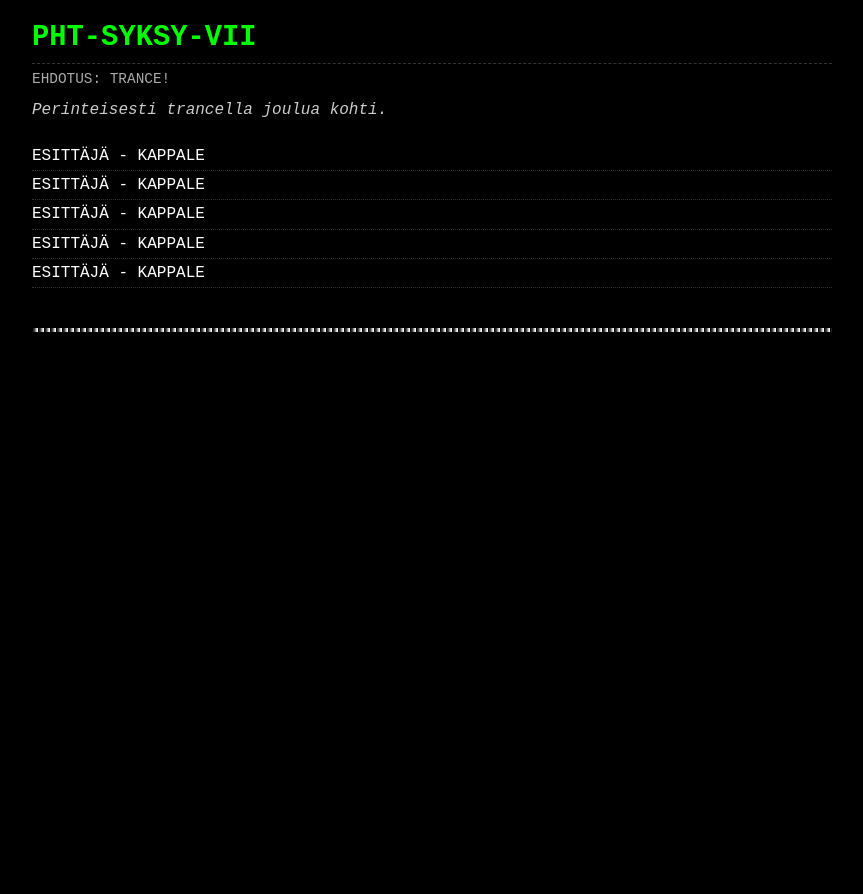
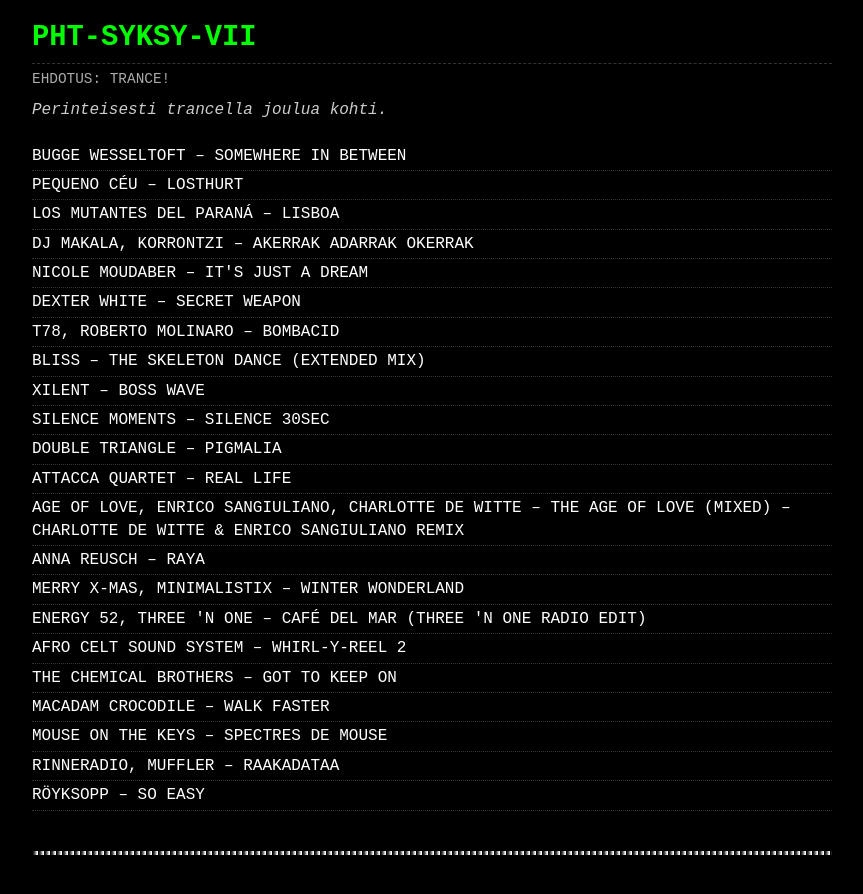
Before and after one commit to pimeahuonetanssi/arkisto, a plain HTML site: page index.html in a window 1280 px wide. Shown: the part 3878-4772 px from the top of the page, without its empty margins (208-1071 px from the left). Before the commit the page ends 4250 px from the top, so only its background shows below. Drawn offline with Linux system fonts and the light colour scheme.

Commit message:
Update index.html

```diff
--- a/index.html
+++ b/index.html
@@ -168,11 +168,28 @@
             </p>
 
             <ul class="track-list all-caps">
-                <li>ESITTÄJÄ - KAPPALE</li>
-                <li>ESITTÄJÄ - KAPPALE</li>
-                <li>ESITTÄJÄ - KAPPALE</li>
-                <li>ESITTÄJÄ - KAPPALE</li>
-                <li>ESITTÄJÄ - KAPPALE</li>
+                <li>Bugge Wesseltoft – Somewhere in Between</li>
+<li>Pequeno Céu – Losthurt</li>
+<li>Los Mutantes del Paraná – Lisboa</li>
+<li>DJ Makala, Korrontzi – Akerrak Adarrak Okerrak</li>
+<li>Nicole Moudaber – It's Just A Dream</li>
+<li>Dexter White – Secret Weapon</li>
+<li>T78, Roberto Molinaro – Bombacid</li>
+<li>Bliss – The Skeleton Dance (Extended Mix)</li>
+<li>Xilent – Boss Wave</li>
+<li>silence moments – Silence 30sec</li>
+<li>Double Triangle – Pigmalia</li>
+<li>Attacca Quartet – Real Life</li>
+<li>Age Of Love, Enrico Sangiuliano, Charlotte de Witte – The Age Of Love (Mixed) – Charlotte de Witte & Enrico Sangiuliano Remix</li>
+<li>Anna Reusch – Raya</li>
+<li>Merry X-mas, Minimalistix – Winter Wonderland</li>
+<li>Energy 52, Three 'N One – Café Del Mar (Three 'N One Radio Edit)</li>
+<li>Afro Celt Sound System – Whirl-Y-Reel 2</li>
+<li>The Chemical Brothers – Got To Keep On</li>
+<li>Macadam Crocodile – Walk Faster</li>
+<li>mouse on the keys – spectres de mouse</li>
+<li>RinneRadio, Muffler – Raakadataa</li>
+<li>Röyksopp – So Easy</li>
             </ul>
         </section>
 
```
